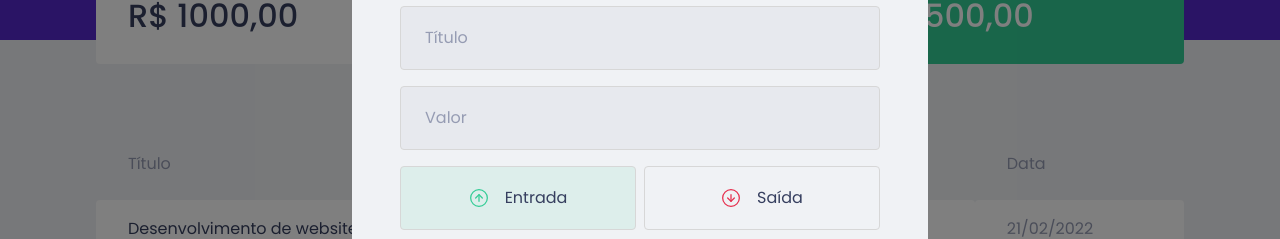
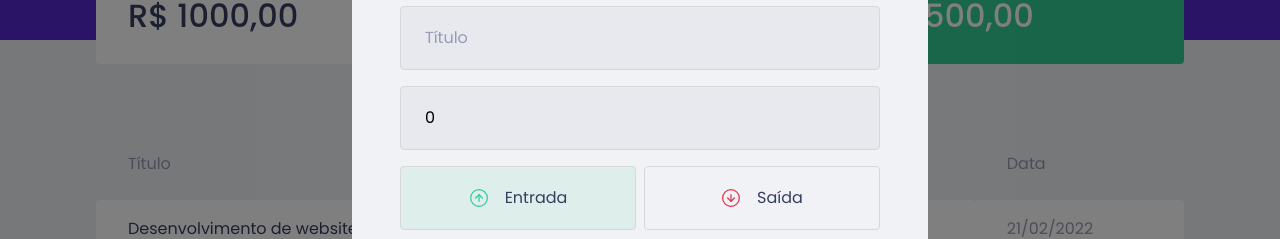
Before and after one commit to williamroger/dtmoney, a React (Create React App) app: page / in a window 1280 px wide. Both pictures are taken after a click on the button "Nova transação". Shown: the part 232-471 px from the top of the page. Built offline with nearby package versions, Linux system fonts and the light colour scheme; no server answers; what miragejs would draw is missing.

Commit message:
controlando os dados do formulário

```diff
--- a/src/components/NewTransactionModal/index.tsx
+++ b/src/components/NewTransactionModal/index.tsx
@@ -1,4 +1,4 @@
-import { useState } from 'react';
+import { FormEvent, useState } from 'react';
 import Modal from 'react-modal';
 
 import { Container, TransactionTypeContainer, RadioBox } from "./styles";
@@ -11,7 +11,22 @@
 }
 
 export function NewTransactionModal({ isOpen, onRequestClose}: NewTransactionModalProps) {
+  const [title, setTitle] = useState('');
+  const [value, setValue] = useState(0);
+  const [category, setCategory] = useState('');
   const [type, setType] = useState('deposit');
+
+  const data = {
+    title,
+    value,
+    category,
+    type
+  };
+
+  function handleCreateNewTransaction(event: FormEvent) {
+    event.preventDefault();
+    console.log(data);
+  }
 
   return (
     <Modal
@@ -28,16 +43,20 @@
         <img src={closeImg} alt="Fechar modal" />
       </button>
 
-      <Container>
+      <Container onSubmit={handleCreateNewTransaction}>
         <h2>Cadastrar transação</h2>
 
         <input
           placeholder="Título"
+          value={title}
+          onChange={event => setTitle(event.target.value)}
         />
 
         <input
           type="number"
           placeholder="Valor"
+          value={value}
+          onChange={event => setValue(Number(event.target.value))}
         />
 
         <TransactionTypeContainer>
@@ -63,6 +82,8 @@
         </TransactionTypeContainer>
         <input
           placeholder="Categoria"
+          value={category}
+          onChange={event => setCategory(event.target.value)}
         />
 
         <button type="submit">
```
